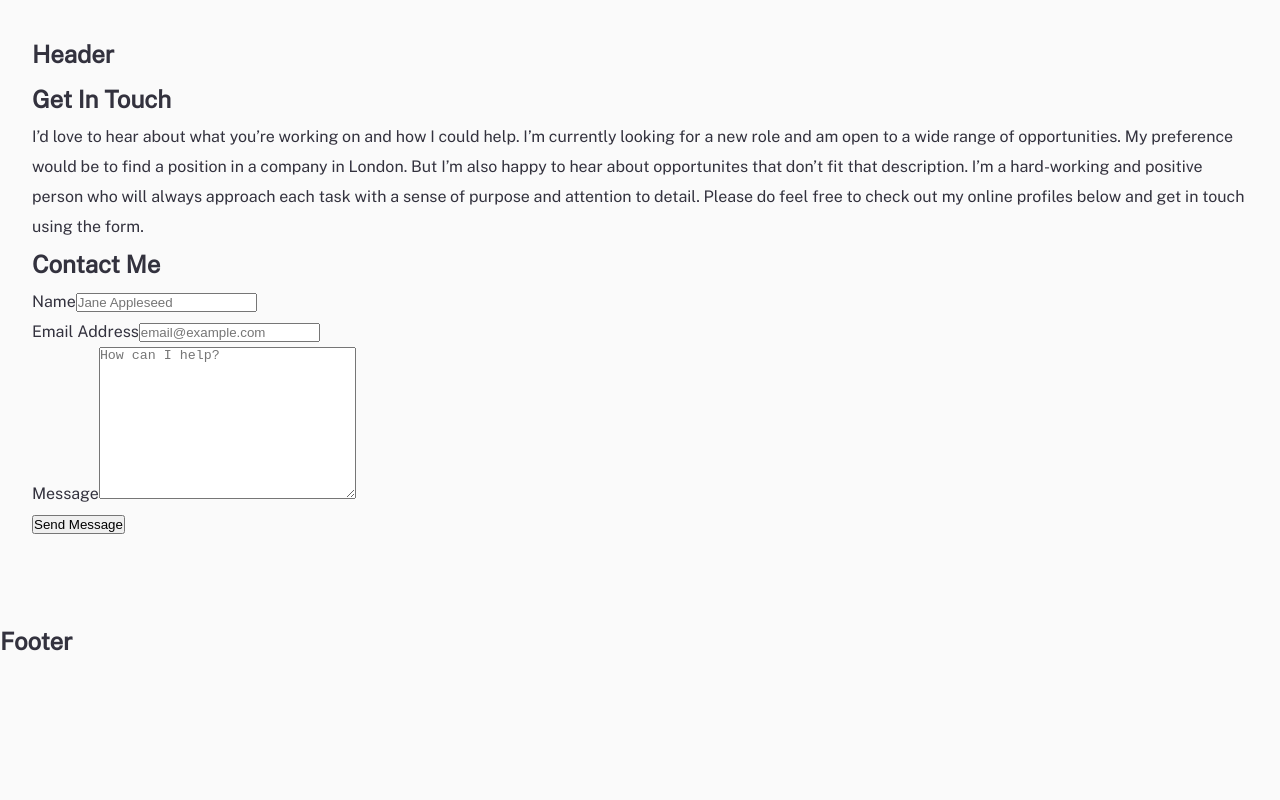
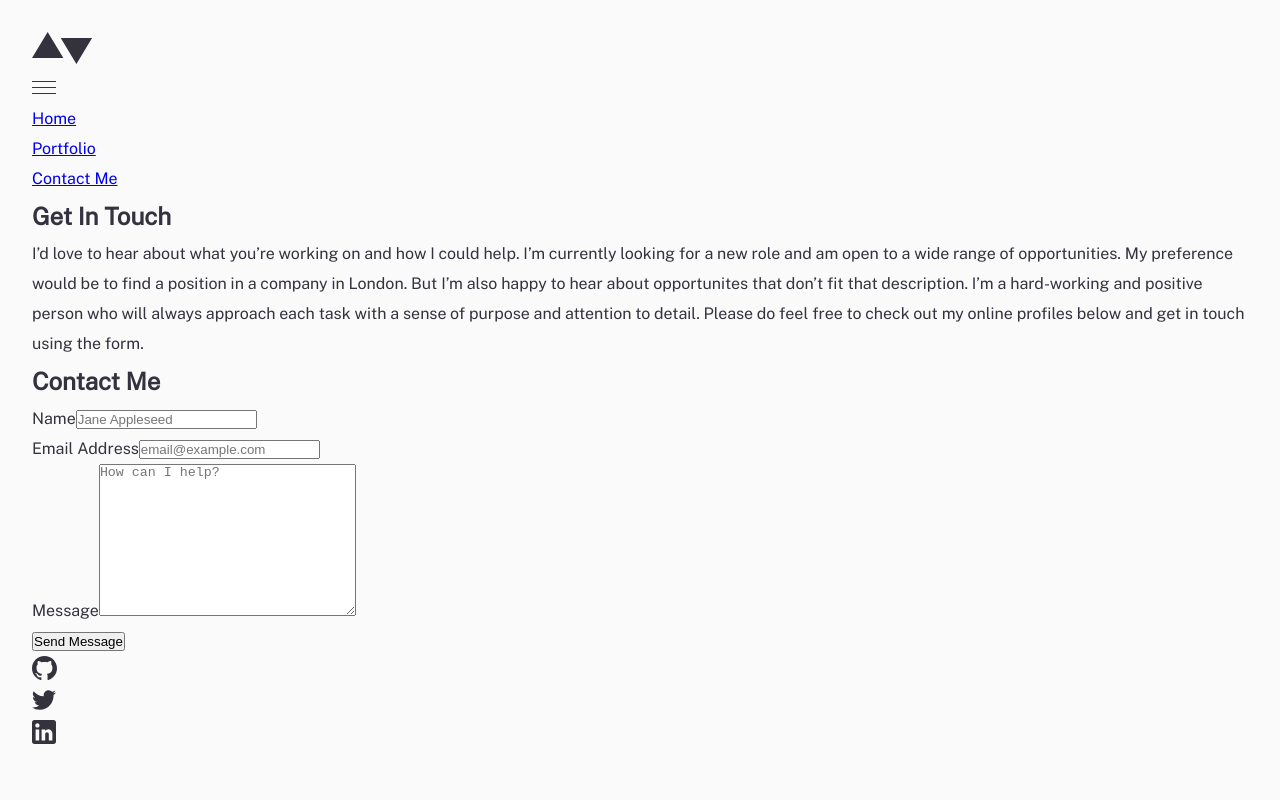
Before and after one commit to xaviguasch/minimalist-portfolio-website-frontendmentor-prac, a React (Create React App) app: page /contact in a window 1280 px wide. Shown: the top 800 px of the page. Built offline with nearby package versions, Linux system fonts and the light colour scheme; a web font is replaced by a local one.

Commit message:
added IconGroup component

```diff
--- a/src/components/ContactPage.js
+++ b/src/components/ContactPage.js
@@ -1,9 +1,6 @@
 import React from 'react'
 
-// Imported svgs
-import { ReactComponent as GithubSVG } from '../assets/icons/github.svg'
-import { ReactComponent as TwitterSVG } from '../assets/icons/twitter.svg'
-import { ReactComponent as LikendinSVG } from '../assets/icons/linkedin.svg'
+import IconGroup from './IconGroup'
 
 import './ContactPage.css'
 
@@ -48,6 +45,8 @@ const ContactPage = () => {
           </div>
           <button>Send Message</button>
         </form>
+
+        <IconGroup />
       </div>
     </div>
   )
--- a/src/components/Footer.js
+++ b/src/components/Footer.js
@@ -1,4 +1,6 @@
 import React from 'react'
+
+import Navbar from './Navbar'
 
 import './Footer.css'
 
@@ -6,6 +8,7 @@ const Footer = () => {
   return (
     <div className='Footer'>
       <h2>Footer</h2>
+      <Navbar />
     </div>
   )
 }
--- a/src/components/Header.js
+++ b/src/components/Header.js
@@ -1,11 +1,21 @@
 import React from 'react'
+
+import { Link } from 'react-router-dom'
+
+import Navbar from './Navbar'
+
+// Imported svgs
+import { ReactComponent as Logo } from '../assets/logo.svg'
 
 import './Header.css'
 
 const Header = () => {
   return (
     <div className='Header'>
-      <h2>Header</h2>
+      <Link to='/'>
+        <Logo />
+      </Link>
+      <Navbar />
     </div>
   )
 }
--- /dev/null
+++ b/src/components/IconGroup.js
@@ -0,0 +1,34 @@
+import React from 'react'
+
+// Imported svgs
+import { ReactComponent as GithubSVG } from '../assets/icons/github.svg'
+import { ReactComponent as TwitterSVG } from '../assets/icons/twitter.svg'
+import { ReactComponent as LikendinSVG } from '../assets/icons/linkedin.svg'
+
+import './IconGroup.css'
+
+const IconGroup = () => {
+  return (
+    <div className='IconGroup'>
+      <ul>
+        <li>
+          <a href='#'>
+            <GithubSVG />
+          </a>
+        </li>
+        <li>
+          <a href='#'>
+            <TwitterSVG />
+          </a>
+        </li>
+        <li>
+          <a href='#'>
+            <LikendinSVG />
+          </a>
+        </li>
+      </ul>
+    </div>
+  )
+}
+
+export default IconGroup
--- /dev/null
+++ b/src/components/Navbar.js
@@ -0,0 +1,31 @@
+import React from 'react'
+
+import { Link } from 'react-router-dom'
+
+// Imported svgs
+import { ReactComponent as HamburgerSVG } from '../assets/icons/hamburger.svg'
+
+import './Navbar.css'
+
+const Navbar = () => {
+  return (
+    <div className='Navbar'>
+      <div className='hamburger'>
+        <HamburgerSVG />
+      </div>
+      <ul className='navigation-menu'>
+        <li>
+          <Link to='/'>Home</Link>
+        </li>
+        <li>
+          <Link to='/portfolio'>Portfolio</Link>
+        </li>
+        <li>
+          <Link to='/contact'>Contact Me</Link>
+        </li>
+      </ul>
+    </div>
+  )
+}
+
+export default Navbar
```
Also changed, not shown: src/components/IconGroup.css (added), src/components/Navbar.css (added).
